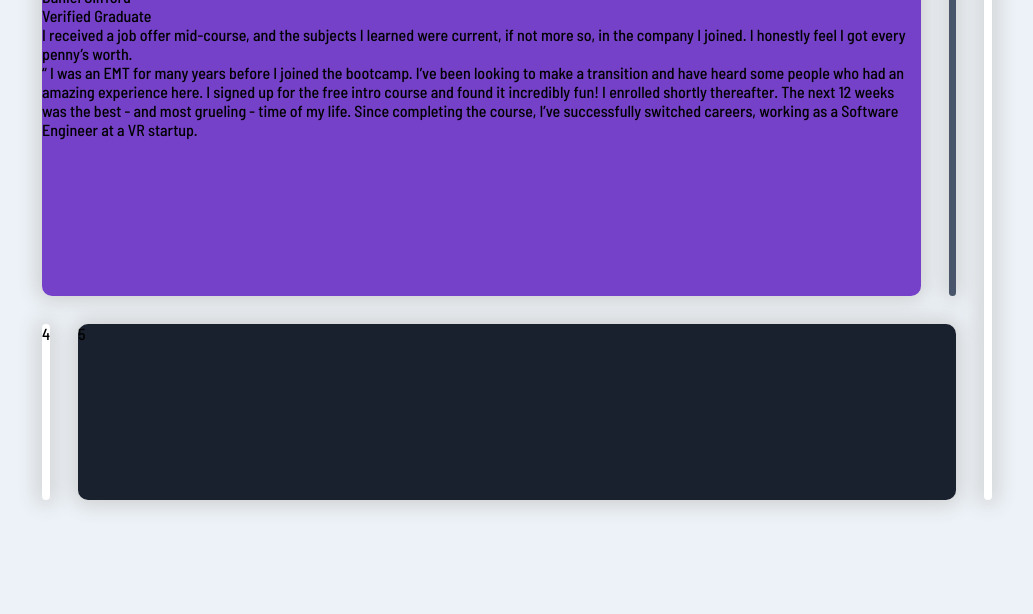
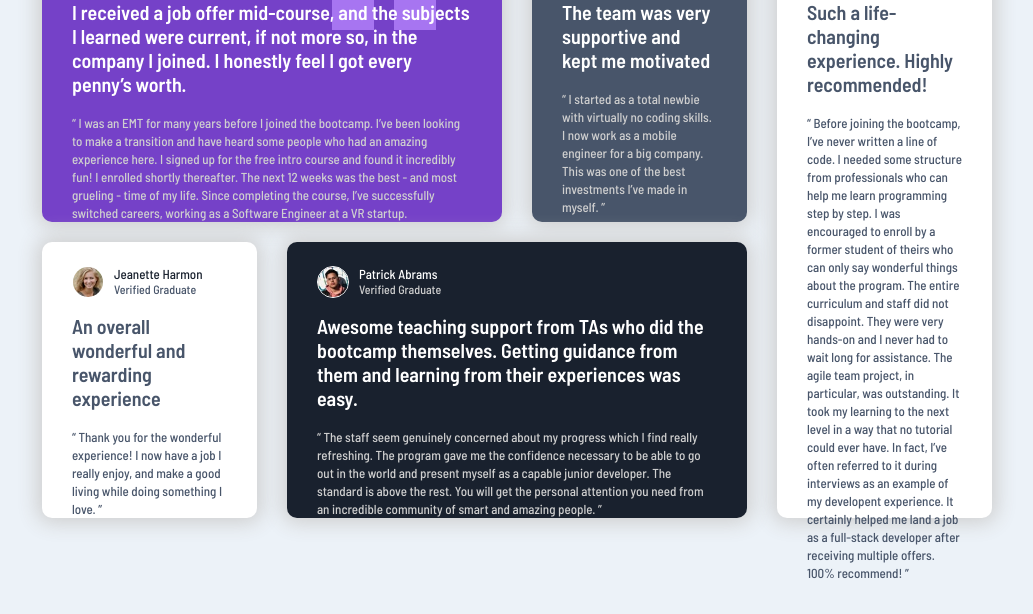
Before and after one commit to Maliklar/testimonials-grid-section-main, a plain HTML site: page index.html in a window 1280 px wide. Shown: the part 186-800 px from the top of the page, without its empty margins (123-1156 px from the left). Drawn offline with Linux system fonts and the light colour scheme.

Commit message:
first sub

```diff
--- a/index.html
+++ b/index.html
@@ -10,16 +10,7 @@
 </head>
 
 <body>
-    <!-- Daniel Clifford Verified Graduate  “ I was an EMT for many years before I joined the bootcamp.
-    I’ve been looking to make a transition and have heard some people who had an amazing experience here. I signed up for the free intro course and found it incredibly fun! I enrolled shortly thereafter. The next 12 weeks was the best - and most grueling
-    - time of my life. Since completing the course, I’ve successfully switched careers, working as a Software Engineer at a VR startup. ” Jonathan Walters Verified Graduate The team was very supportive and kept me motivated “ I started as a total newbie
-    with virtually no coding skills. I now work as a mobile engineer for a big company. This was one of the best investments I’ve made in myself. ” Jeanette Harmon Verified Graduate An overall wonderful and rewarding experience “ Thank you for the wonderful
-    experience! I now have a job I really enjoy, and make a good living while doing something I love. ” Patrick Abrams Verified Graduate Awesome teaching support from TAs who did the bootcamp themselves. Getting guidance from them and learning from their
-    experiences was easy. “ The staff seem genuinely concerned about my progress which I find really refreshing. The program gave me the confidence necessary to be able to go out in the world and present myself as a capable junior developer. The standard
-    is above the rest. You will get the personal attention you need from an incredible community of smart and amazing people. ” Kira Whittle Verified Graduate Such a life-changing experience. Highly recommended! “ Before joining the bootcamp, I’ve never
-    written a line of code. I needed some structure from professionals who can help me learn programming step by step. I was encouraged to enroll by a former student of theirs who can only say wonderful things about the program. The entire curriculum
-    and staff did not disappoint. They were very hands-on and I never had to wait long for assistance. The agile team project, in particular, was outstanding. It took my learning to the next level in a way that no tutorial could ever have. In fact, I’ve
-    often referred to it during interviews as an example of my developent experience. It certainly helped me land a job as a full-stack developer after receiving multiple offers. 100% recommend! ” -->
+    <!--            -->
 
     <div class="grid">
         <div class="grid-item" id="item1">
@@ -38,10 +29,68 @@
                 </div>
             </div>
         </div>
-        <div class="grid-item" id="item2">2</div>
-        <div class="grid-item" id="item3">3</div>
-        <div class="grid-item" id="item4">4</div>
-        <div class="grid-item" id="item5">5</div>
+        <div class="grid-item" id="item2">
+            <div class="item-header">
+                <img src="./images/image-jonathan.jpg" class="avatar" alt="avatar">
+                <div class="header-content">
+                    <div class="user-name">Jonathan Walters</div>
+                    <div class="user-description">Verified Graduate</div>
+                </div>
+            </div>
+            <div class="item-body">
+                <div class="body-title">The team was very supportive and kept me motivated</div>
+                <div class="body-content">
+                    “ I started as a total newbie with virtually no coding skills. I now work as a mobile engineer for a big company. This was one of the best investments I’ve made in myself. ”
+                </div>
+            </div>
+        </div>
+        <div class="grid-item" id="item3">
+            <div class="item-header">
+                <img src="./images/image-kira.jpg" class="avatar" alt="avatar">
+                <div class="header-content light">
+                    <div class="user-name light">Kira Whittle</div>
+                    <div class="user-description light">Verified Graduate</div>
+                </div>
+            </div>
+            <div class="item-body light">
+                <div class="body-title light">Such a life-changing experience. Highly recommended!</div>
+                <div class="body-content light">
+                    “ Before joining the bootcamp, I’ve never written a line of code. I needed some structure from professionals who can help me learn programming step by step. I was encouraged to enroll by a former student of theirs who can only say wonderful things about
+                    the program. The entire curriculum and staff did not disappoint. They were very hands-on and I never had to wait long for assistance. The agile team project, in particular, was outstanding. It took my learning to the next level in
+                    a way that no tutorial could ever have. In fact, I’ve often referred to it during interviews as an example of my developent experience. It certainly helped me land a job as a full-stack developer after receiving multiple offers. 100%
+                    recommend! ”
+                </div>
+            </div>
+        </div>
+        <div class="grid-item" id="item4">
+            <div class="item-header">
+                <img src="./images/image-jeanette.jpg" class="avatar" alt="avatar">
+                <div class="header-content">
+                    <div class="user-name  light">Jeanette Harmon</div>
+                    <div class="user-description light">Verified Graduate</div>
+                </div>
+            </div>
+            <div class="item-body light">
+                <div class="body-title light">An overall wonderful and rewarding experience</div>
+                <div class="body-content light">
+                    “ Thank you for the wonderful experience! I now have a job I really enjoy, and make a good living while doing something I love. ” </div>
+            </div>
+        </div>
+        <div class="grid-item" id="item5">
+            <div class="item-header">
+                <img src="./images/image-patrick.jpg" class="avatar" alt="avatar">
+                <div class="header-content">
+                    <div class="user-name">Patrick Abrams</div>
+                    <div class="user-description">Verified Graduate</div>
+                </div>
+            </div>
+            <div class="item-body">
+                <div class="body-title">Awesome teaching support from TAs who did the bootcamp themselves. Getting guidance from them and learning from their experiences was easy.</div>
+                <div class="body-content">
+                    “ The staff seem genuinely concerned about my progress which I find really refreshing. The program gave me the confidence necessary to be able to go out in the world and present myself as a capable junior developer. The standard is above the rest. You
+                    will get the personal attention you need from an incredible community of smart and amazing people. ” </div>
+            </div>
+        </div>
     </div>
 
 </body>
--- a/styles.css
+++ b/styles.css
@@ -24,39 +24,118 @@ body {
 
 .grid {
     display: grid;
-    min-height: 572px;
+    height: 572px;
     margin: 0px 165px;
-    grid-template-areas: "item1 item1 item2 item3" "item4 item5 item5 item3";
-    gap: 28px;
+    /* grid-template-areas: "item1 item1 item2 item3" "item4 item5 item5 item3"; */
+    grid-template-columns: repeat(4, 1fr);
+    grid-template-rows: repeat(2, 1fr);
+    box-sizing: content-box;
+    gap: 30px;
+    row-gap: 20px;
 }
 
 .grid-item {
     border-radius: 10px;
     margin: 0px;
     box-shadow: 0px 0px 20px 5px var(--Lightgray);
+    padding-left: 30px;
+    padding-top: 24px;
+    display: flex;
+    flex-direction: column;
+    gap: 16px;
 }
 
 #item1 {
-    background-color: var(--Moderateviolet);
-    grid-area: item1;
+    grid-column: 1/3;
+    background: url("./images/bg-pattern-quotation.svg") var(--Moderateviolet);
+    background-repeat: no-repeat;
+    background-position: right top;
+    background-position-x: 81.4%;
 }
 
 #item2 {
     background-color: var(--Verydarkgrayishblue);
-    grid-area: item2;
+    grid-column: auto;
 }
 
 #item3 {
     background-color: var(--White);
-    grid-area: item3;
+    grid-row: 1 / -1;
+    grid-column: -2 / -1;
 }
 
 #item4 {
     background-color: var(--White);
-    grid-area: item4;
 }
 
 #item5 {
     background-color: var(--Verydarkblackishblue);
-    grid-area: item5;
+    grid-column: 2 / span 2;
 }
+
+.item-header {
+    display: flex;
+    gap: 10px;
+    font-size: 13px;
+    color: white;
+}
+
+.avatar {
+    border-radius: 100%;
+    border: 1px solid white;
+    height: 30px;
+    width: 30px;
+}
+
+.item-body {
+    display: flex;
+    flex-direction: column;
+    gap: 18px;
+    margin-right: 30px;
+}
+
+.body-title {
+    color: white;
+    font-size: 20px;
+    font-weight: 600;
+}
+
+.body-content {
+    color: var(--Lightgray);
+    font-weight: 500;
+    font-size: 13px;
+    line-height: 18px;
+}
+
+.body-title.light {
+    color: var(--Verydarkgrayishblue);
+}
+
+.body-content.light {
+    color: var(--Verydarkgrayishblue);
+}
+
+.user-name.light {
+    color: var(--Verydarkblackishblue);
+}
+
+.user-description.light {
+    color: var(--Verydarkgrayishblue);
+}
+
+.user-description {
+    color: var(--Lightgray);
+    font-size: 12px;
+}
+
+@media screen and (max-width: 960px) {
+    .grid {
+        display: flex;
+        flex-direction: column;
+        height: auto;
+        margin: 0px 5px;
+    }
+    .grid-item {
+        padding: 20px;
+    }
+}
```
